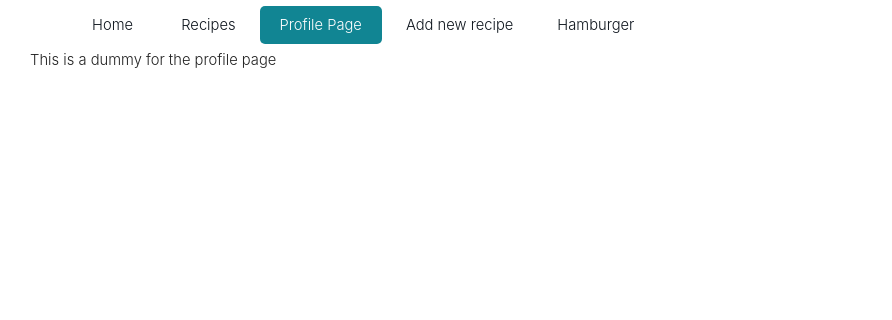
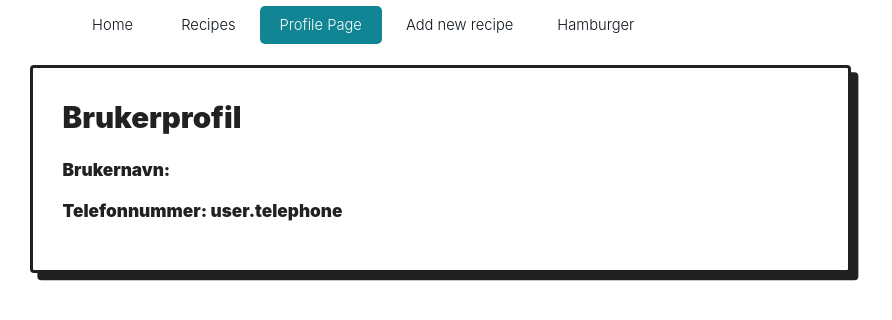
Before and after one commit to hbirketvedt/PU, a React (Create React App) app: page /profilePage in a window 1280 px wide. Shown: the top 320 px of the page, without its empty margins (0-892 px from the left). Built offline with nearby package versions, Linux system fonts and the light colour scheme; no server answers; the database is empty; a web font is replaced by a local one.

Commit message:
startet arbeid på profilside

```diff
--- a/src/components/dummy/profilePage.js
+++ /dev/null
@@ -1,12 +0,0 @@
-import Navbar from "../navbar/navbar";
-
-
-function ProfilePage() {
-    return (
-        <div>
-            This is a dummy for the profile page
-        </div>
-    )
-}
-
-export default ProfilePage;
--- /dev/null
+++ b/src/components/profile/profilePage.js
@@ -0,0 +1,40 @@
+import {useState, useEffect} from "react";
+import {db} from "../../firebase_config";
+import {
+    firebase, collection, getDocs, addDoc, updateDoc, doc, deleteDoc,
+} from "firebase/firestore";
+import Navbar from "../navbar/navbar";
+
+
+function ProfilePage() {
+    const documentID = "ajnqrGlobUEoQcuofgfR"
+    const usersCollectionRef = collection(db, "users")
+    const [surname, setSurname] = useState()
+
+    const [tableData, settableData] = useState({
+        username: "",
+        telephone: ""
+    });
+
+    useEffect(() => {
+        const loadUser = async () => {
+            const data = await getDocs(usersCollectionRef);
+            const user = data.docs.filter(doc => doc.id === documentID).reduce((a, b) => a).data()
+            setSurname(user.username)
+            console.log(user.username)
+        };
+        loadUser();
+        console.log("Database Polled");
+    }, []);
+
+    return (
+        <div className={"card"}>
+            <h1>Brukerprofil</h1>
+            <h3>Brukernavn:</h3>
+            <h3>{surname}</h3>
+            <h3>Telefonnummer: user.telephone </h3>
+        </div>
+    )
+}
+
+export default ProfilePage;
--- a/src/index.js
+++ b/src/index.js
@@ -6,7 +6,7 @@ import {
 } from "react-router-dom";
 import App from "./App";
 import Recipes from "./components/dummy/recipes";
-import ProfilePage from "./components/dummy/profilePage";
+import ProfilePage from "./components/profile/profilePage";
 import NewRecipe from "./components/newRecipe/newRecipe";
 import Navbar from "./components/navbar/navbar";
 import AddIngredients from "./components/newRecipe/addIngredients";
```
